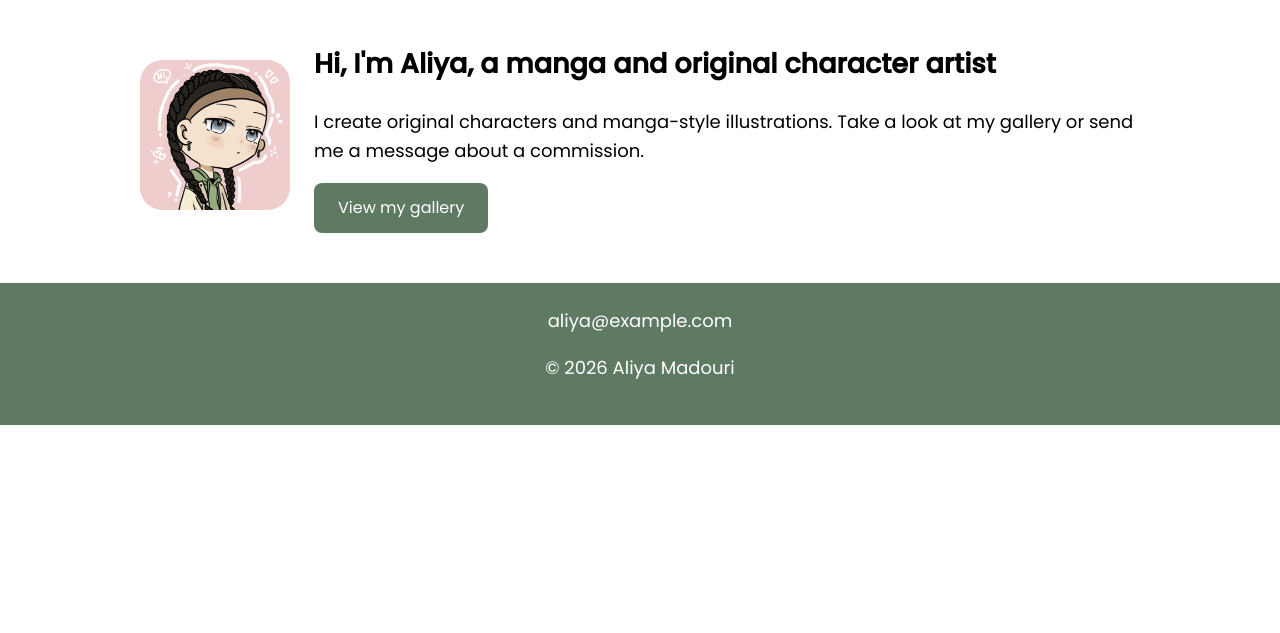
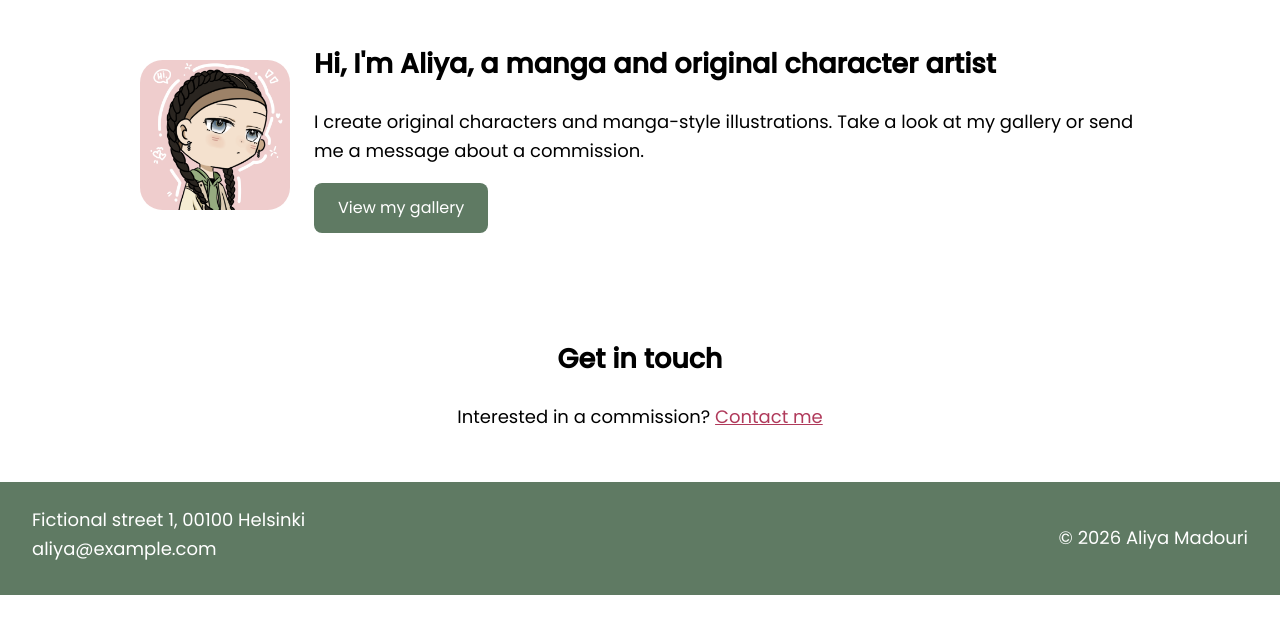
Before and after one commit to AMsensei/saavutettava_verkkosivusto, a plain HTML site: page index.html in a window 1280 px wide. Shown: the part 71-704 px from the top of the page. Drawn offline with Linux system fonts and the light colour scheme.

Commit message:
cta added

```diff
--- a/index.html
+++ b/index.html
@@ -35,10 +35,15 @@
                 <a href="gallery.html" class="button">View my gallery</a>
             </div>
         </section>
+        <section class="cta">
+            <h2>Get in touch</h2>
+            <p>Interested in a commission? <a href="contact.html" class="link_cta">Contact me</a></p>
+        </section>
     </main>
 
     <footer>
         <address>
+            Fictional street 1, 00100 Helsinki <br>
             <a href="mailto:aliya@example.com">aliya@example.com</a>
         </address>
         <p>&copy; 2026 Aliya Madouri</p>
--- a/styles.css
+++ b/styles.css
@@ -73,7 +73,7 @@ nav a[aria-current="page"] {
   cursor: pointer;
 }
 
-.button:hover{
+.button:hover {
   background-color: #455a48;
 }
 
@@ -98,7 +98,11 @@ nav a[aria-current="page"] {
 }
 
 footer {
-  text-align: center;
+  display: flex;
+  justify-content: space-between;
+  align-items: flex-start;
+  flex-wrap: wrap;
+  gap: 16px;
   padding: 24px 32px;
   background-color: #5F7A63;
   color: white;
@@ -112,3 +116,17 @@ footer a {
   color: white;
   text-decoration: none;
 }
+
+.cta {
+  text-align: center;
+  padding: 32px 0;
+}
+
+.link_cta {
+  color: #B03A5B;
+}
+
+.link_cta:hover {
+  color: #8A2D45;
+  text-decoration-thickness: 2px;
+}
```
